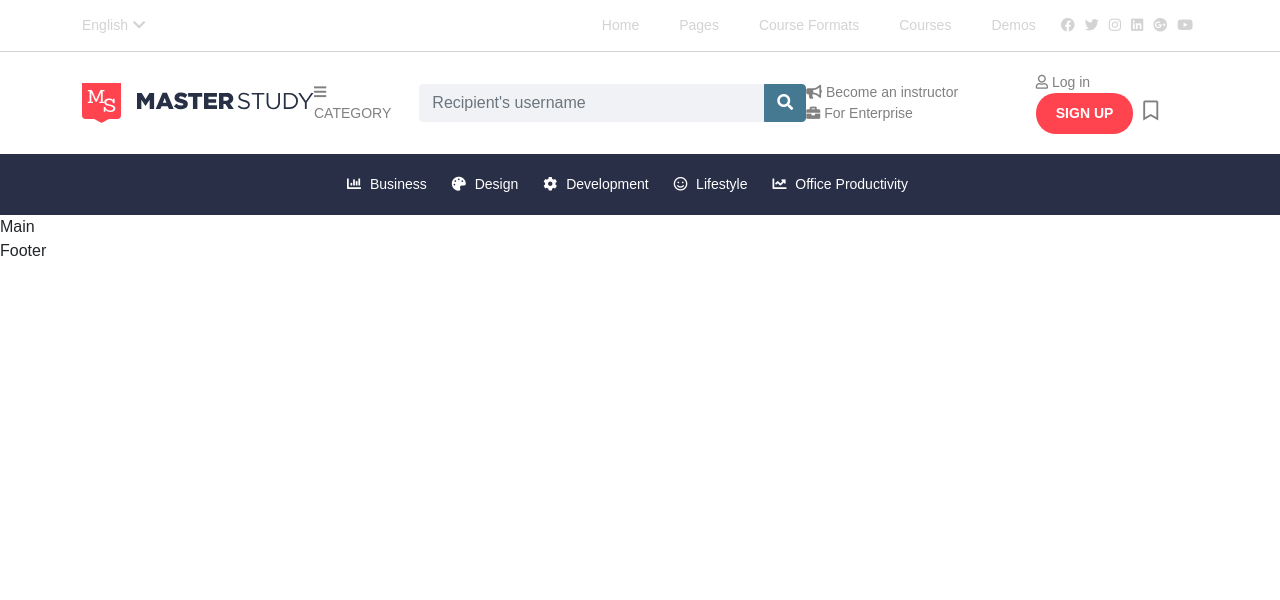
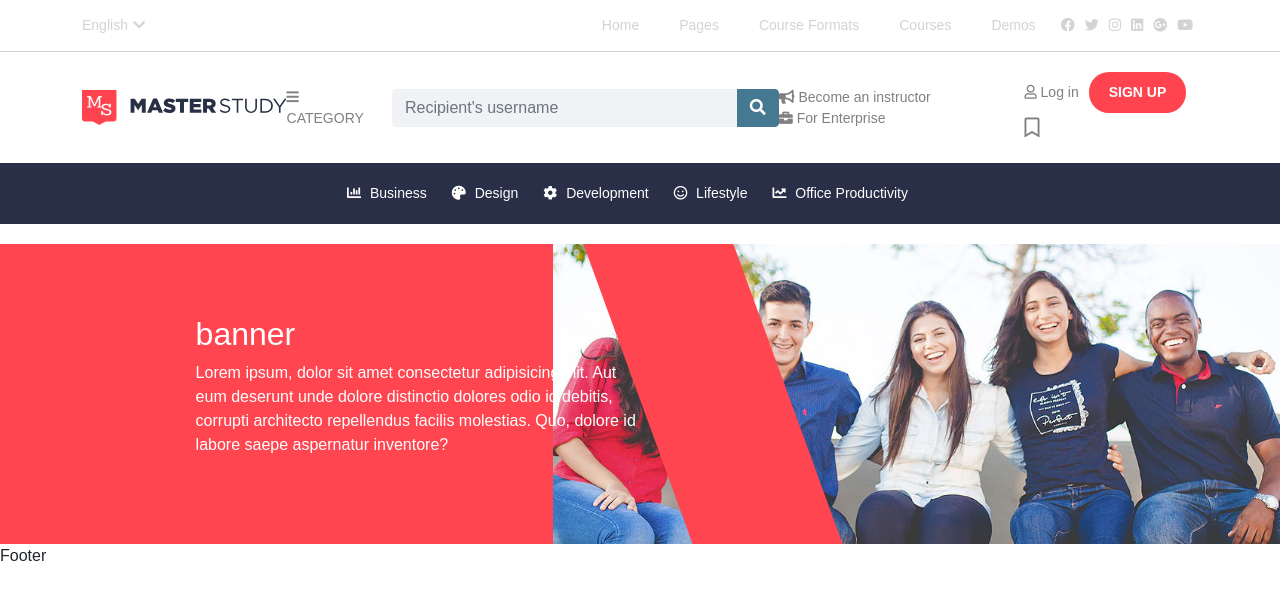
Before and after one commit to radfarelmira/proj-html-vuejs, a Vue app: page / in a window 1280 px wide. Shown: the top 600 px of the page. Built offline with nearby package versions, Linux system fonts and the light colour scheme.

Commit message:
add banner componenet

```diff
--- a/src/App.vue
+++ b/src/App.vue
@@ -3,7 +3,7 @@
     <Header :headerToplinksArray="headerTopLinks" :headerTopIconsArray="headerTopIcons" :headerBottomLinksArray="headerBottomLinks"/>
 
     <main>
-      Main
+      <Banner />
     </main>
 
     <Footer />
@@ -13,12 +13,14 @@
 <script>
 import Header from "./components/Header.vue";
 import Footer from "./components/Footer.vue";
+import Banner from "./components/Banner.vue";
 
 export default {
   name: "App",
   components: {
     Header,
-    Footer
+    Footer,
+    Banner
   },
   data: function() {
     return {
--- /dev/null
+++ b/src/components/Banner.vue
@@ -0,0 +1,57 @@
+<template>
+  <section>
+      <div class="row">
+        <div class="parallelogram">
+        </div>
+        <div class="sm-container">
+            <div class="banner-content">
+                <h2>banner</h2>
+                <p>Lorem ipsum, dolor sit amet consectetur adipisicing elit. Aut eum deserunt unde dolore distinctio dolores odio id debitis, corrupti architecto repellendus facilis molestias. Quo, dolore id labore saepe aspernatur inventore?</p>
+            </div>
+        </div>
+      </div>
+  </section>
+</template>
+
+<script>
+export default {
+    name: 'Banner',
+}
+</script>
+
+<style scoped lang="scss">
+@import '../style/variables.scss';
+
+section{
+    margin-top: 20px;
+    background-color:$primary_color ;
+    color: white;
+
+    .row{
+        height: 300px;
+        background-color: $primary_color;
+        background-image: url(../assets/img/slide-1.jpg);
+        background-repeat: no-repeat;
+        background-position: right;
+        background-size: contain;
+        position: relative;
+
+
+        .parallelogram{
+            width: 150px;
+            height: 300px;
+            transform: skew(20deg);
+            background: $primary_color;
+            position: absolute;
+            top: 0;
+            left:650px;
+        }
+
+        .banner-content{
+            z-index: 1;
+            width: 50%;
+        }
+    }
+}
+
+</style>
--- a/src/style/general.scss
+++ b/src/style/general.scss
@@ -29,3 +29,12 @@ a{
     padding: 10px 20px;
     border-radius: 20px;
 }
+
+img{
+    width: 100%;
+}
+
+.sm-container{
+    width: 70%;
+    margin: auto;
+}
```
